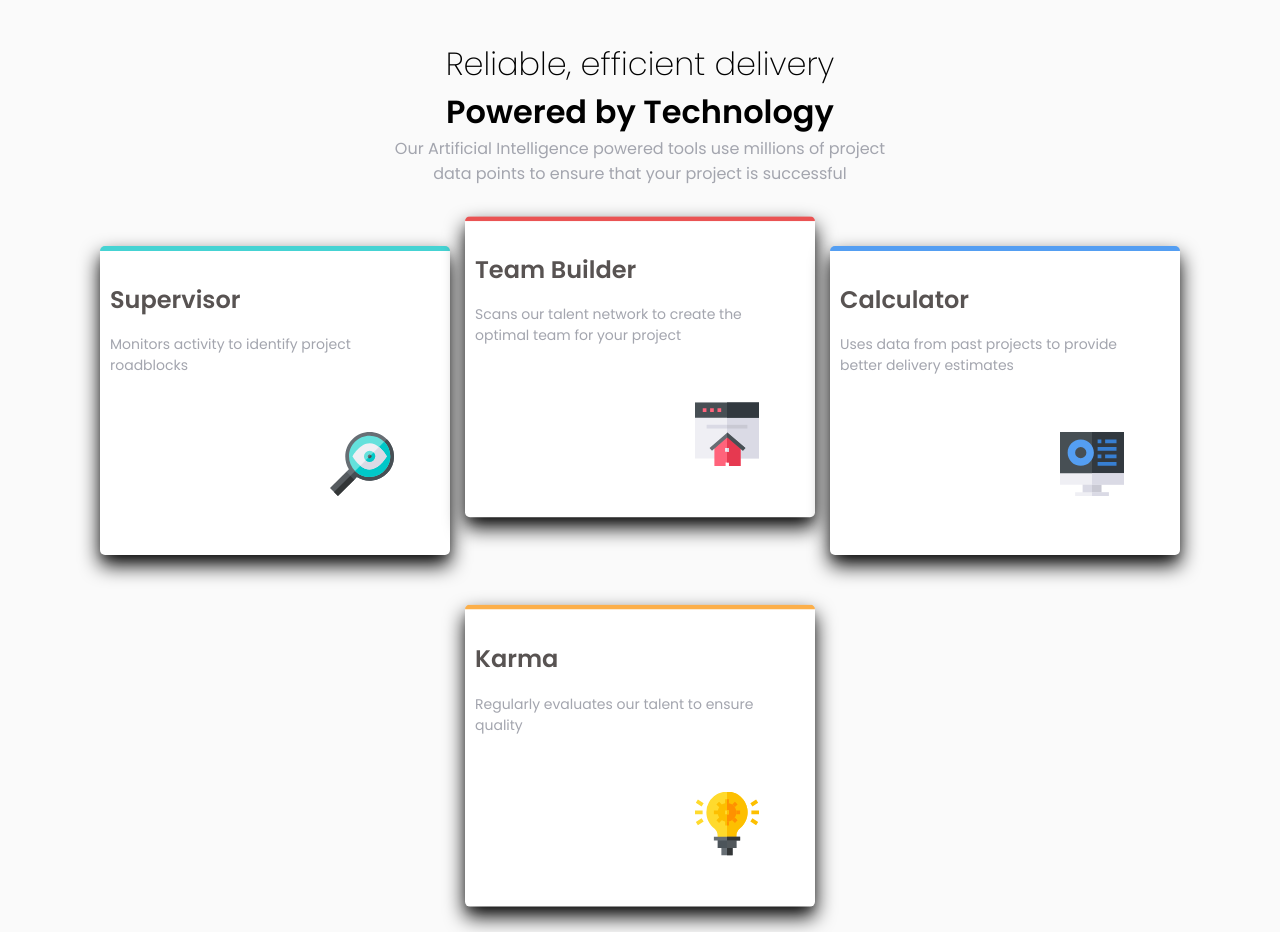
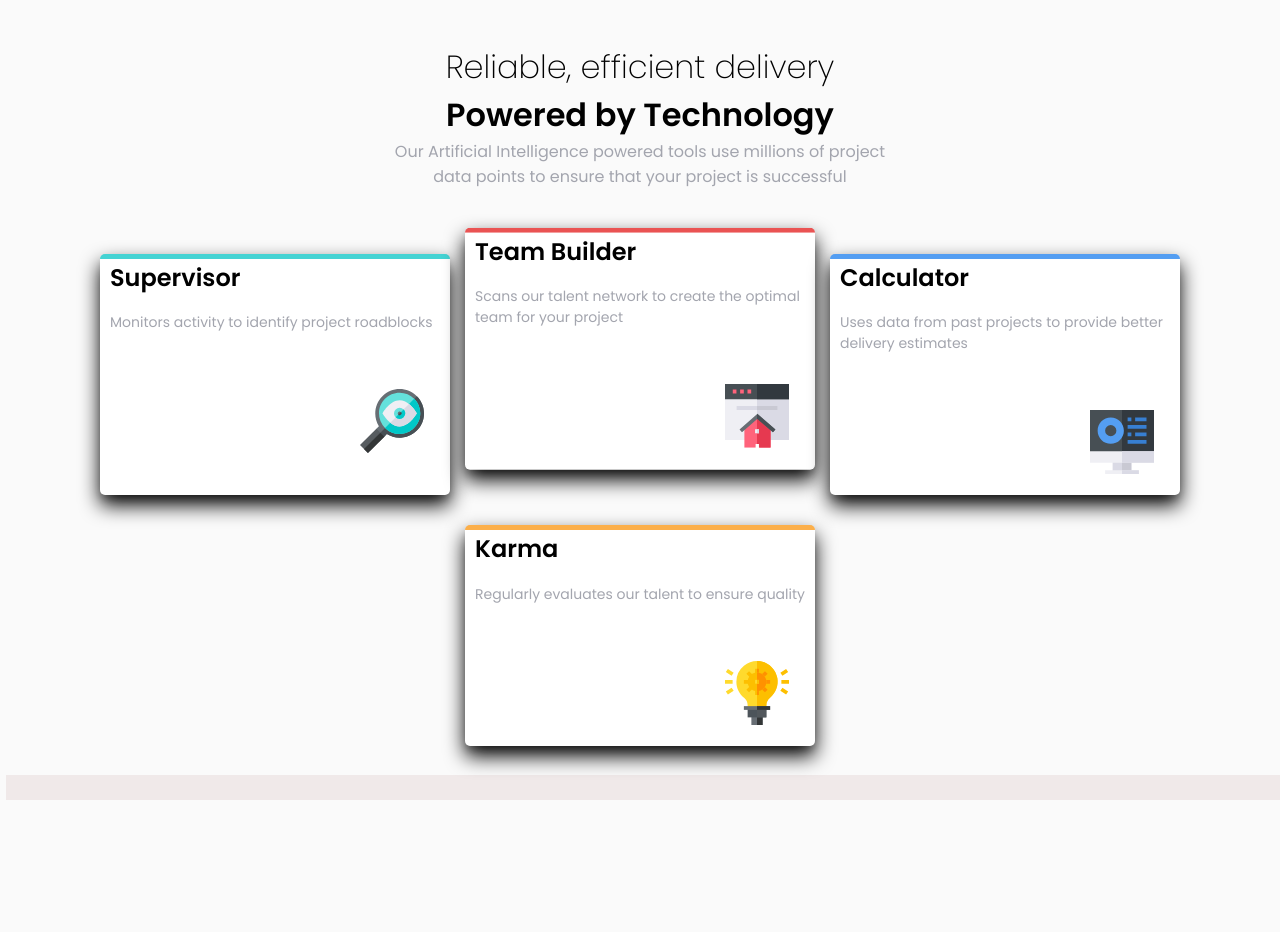
Before and after one commit to DJMF2015/ITPT, a web app: file week5/four-card-feature-section-master/index.html in a window 1280 px wide. After the commit the page ends 800 px from the top, so only its background shows below. Run offline with its HTML, style and script files only (its server is not run), Linux system fonts and the light colour scheme.

Commit message:
made tweaks to css scss to improve layout of top two cards in container. Added styling for footer and span content

```diff
--- a/week5/four-card-feature-section-master/css/input.css
+++ b/week5/four-card-feature-section-master/css/input.css
@@ -1,7 +1,7 @@
 @import url("https://fonts.googleapis.com/css?family=Poppins:200,400,600&display=swap");
 * {
   box-sizing: border-box;
-  margin: 0;
+  margin: 3px;
 }
 
 header {
@@ -17,7 +17,6 @@ body {
 
 h2 {
   line-height: 1.6;
-  color: #585352;
   text-align: center;
 }
 
@@ -59,7 +58,7 @@ img {
   flex-wrap: wrap;
   display: flex;
   justify-content: center;
-  padding: 5px;
+  padding: 10px;
   margin: 0 auto;
   max-width: 1140px;
 }
@@ -68,13 +67,8 @@ img {
   background-color: #fff;
   box-shadow: 0 10px 20px black, 0 6px 6px rgba(0, 0, 0, 0.1);
   border-radius: 5px;
-  padding: 30px;
-  position: relative;
-  overflow: hidden;
   margin: 15px;
   width: 350px;
-  transition: all 0.2 linear;
-  z-index: -1;
 }
 
 .card:hover {
@@ -86,6 +80,13 @@ img {
   padding-left: 10px;
 }
 
+.teambuilder-red {
+  border-top: 5px solid #ea5353;
+  padding-left: 10px;
+  transform: translateY(-12.5%);
+  margin: 19px 0px 10px 0px;
+}
+
 .calculator-blue {
   border-top: 5px solid #549ef2;
   padding-left: 10px;
@@ -94,20 +95,17 @@ img {
 .karma-orange {
   border-top: 5px solid #fcaf4a;
   padding-left: 10px;
-  transform: translateY(6.5%);
-}
-
-.teambuilder-red {
-  border-top: 5px solid #ea5353;
-  padding-left: 10px;
-  transform: translateY(-12.5%);
-  margin: 23px 0px 15px 0px;
 }
 
 footer {
-  text-align: center;
-  clear: both;
+  border-color: #bbbbbb;
+  background-color: #f0e9e9;
   margin: 0;
+  bottom: 0;
+  overflow: auto;
+  position: fixed;
+  width: 100%;
+  z-index: -1;
 }
 
 @media screen and (min-width: 775px) {
--- a/week5/four-card-feature-section-master/scss/input.scss
+++ b/week5/four-card-feature-section-master/scss/input.scss
@@ -1,11 +1,13 @@
 @import url('https://fonts.googleapis.com/css?family=Poppins:200,400,600&display=swap');
 $font-stack:  'Poppins', sans-serif;
+
 // ### Primary colours
 $primary-red: hsl(0, 78%, 62%);
 $primary-cyan:hsl(180, 62%, 55%);
 $primary-orange: hsl(34, 97%, 64%);
 $primary-blue: hsl(212, 86%, 64%);
 $primary-title: #585352;
+
 // ### Neutral
 $primary-very-dark-blue: hsl(234, 12%, 34%);
 $primary-grayish-blue: hsl(229, 6%, 66%);
@@ -16,7 +18,7 @@ $primary-very-light-gray: hsl(0, 0%, 98%);
 
 * {
   box-sizing: border-box;
-  margin: 0;
+  margin: 3px;
 }
 
 header {
@@ -32,7 +34,6 @@ body{
 
 h2 {
   line-height: 1.6;
-  color: $primary-title;
   text-align: center;
 }
 
@@ -51,7 +52,6 @@ h1 span {
 }
 
 p{
-  // padding: 0 1.5rem 1.5rem;
   margin: 0;
   color: $primary-grayish-blue;
 }
@@ -60,6 +60,7 @@ p{
   font-size: 14px;
   margin: 15px 0 40px;
 }
+
 img{
   display: block;
   margin: 1rem auto;
@@ -74,7 +75,7 @@ img{
   flex-wrap: wrap;
   display: flex;
   justify-content: center;
-  padding: 5px;
+  padding: 10px;
   margin: 0 auto;
   max-width: 1140px;
 }
@@ -83,15 +84,10 @@ img{
   background-color: #fff;
   box-shadow:  0 10px 20px rgba(0,0,0.16), 0 6px 6px rgba(0, 0, 0, 0.1);
   border-radius: 5px;
-  padding: 30px; //new
-  position: relative; //new
-  overflow: hidden;
+  // padding: 30px;
   margin: 15px;
-  width: 350px; //new
-  transition: all .2 linear;
-  z-index: -1;
+  width: 350px;
 }
-
 
 .card:hover{
   box-shadow: 1px 8px 20px rgba(1,0,1,.55);
@@ -100,7 +96,16 @@ img{
 .supervisor-cyan{
   border-top: 5px solid $primary-cyan;
   padding-left: 10px;
+
 }
+
+.teambuilder-red{
+  border-top: 5px solid $primary-red;
+  padding-left: 10px;
+  transform: translateY(-12.5%);
+  margin: 19px 0px 10px 0px;  //top right bottom left
+}
+
 .calculator-blue {
   border-top: 5px solid $primary-blue;
   padding-left: 10px;
@@ -109,21 +114,18 @@ img{
 .karma-orange{
   border-top: 5px solid $primary-orange;
   padding-left: 10px;
-  transform: translateY(6.5%);
-}
-.teambuilder-red{
-  border-top: 5px solid $primary-red;
-  padding-left: 10px;
-  transform: translateY(-12.5%);
-  margin: 23px 0px 15px 0px; //top right bottom left
 }
 
 footer {
-  text-align: center;
-  clear: both;
-  margin : 0;
+  border-color: rgb(187, 187, 187);
+  background-color: rgb(240, 233, 233);
+  margin: 0;
+  bottom: 0;
+  overflow: auto;
+  position: fixed;
+  width: 100%;
+  z-index: -1;
 }
-
 
 @media screen and (min-width: 775px) {
   .card-push {
```
Also changed, not shown: 1 other file.
